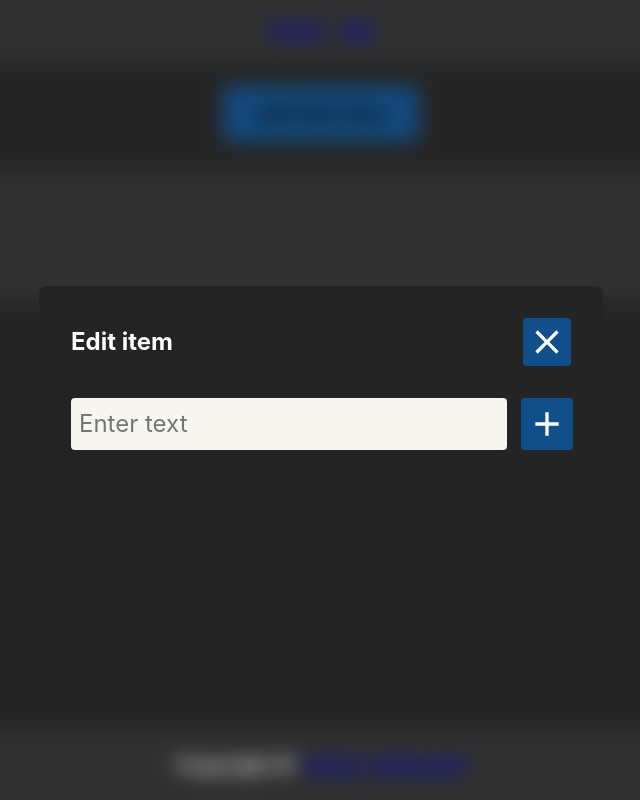
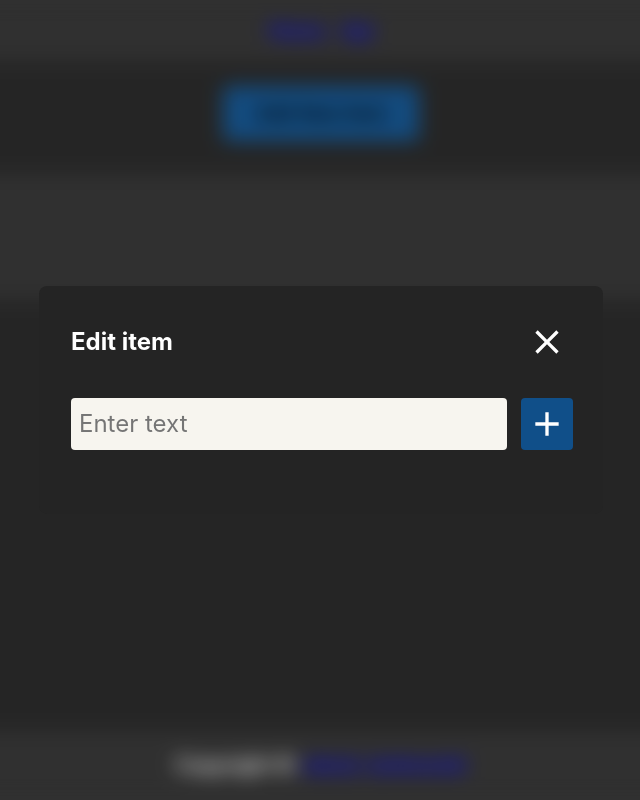
Before and after one commit to TheMankel/Quotable, a React (Vite) app: page / in a window 1280 px wide. Both pictures are taken after a click on the button "Add New Item". Shown: the whole page, without its empty margins (319-959 px from the left). Built offline with nearby package versions, Linux system fonts and the light colour scheme.

Commit message:
Refactored Modal

```diff
--- a/src/components/UI/Modal/Modal.module.css
+++ b/src/components/UI/Modal/Modal.module.css
@@ -23,31 +23,22 @@
   margin: 0;
 }
 
-.nav button {
-  background-color: rgb(var(--main-color));
-  padding: 0.25rem;
-  border-radius: 4px;
+.button {
   cursor: pointer;
   display: flex;
   justify-content: center;
   align-items: center;
-  height: 100%;
-  aspect-ratio: 1;
-  border: none;
+  padding: 0.25rem;
 }
 
-.nav button:hover,
-.nav button:active {
-  background-color: rgba(var(--main-color), 0.75);
+.button:hover,
+.button:active {
+  background-color: rgba(var(--main-color), 0.25);
+  padding: 0.25rem;
+  border-radius: 4px;
 }
 
-.nav button svg {
-  height: 40px;
-  width: 40px;
-  fill: white;
-}
-
-.nav svg {
+.button svg {
   height: 40px;
   width: 40px;
   fill: white;
--- a/src/components/UI/Modal/Modal.tsx
+++ b/src/components/UI/Modal/Modal.tsx
@@ -12,14 +12,14 @@ interface Props {
 
 const Modal = ({ isOpen, title, children, closeHandler }: Props) => {
   const backgroundRef = useRef<HTMLDivElement>(null);
-  const closeRef = useRef<HTMLButtonElement>(null);
+  const closeRef = useRef<HTMLDivElement>(null);
 
-  const closeModal = (e: MouseEvent<HTMLDivElement | HTMLButtonElement>) => {
-    const target = e.target as HTMLDivElement | HTMLButtonElement;
+  const closeModal = (e: MouseEvent<HTMLDivElement>) => {
+    const target = e.target as HTMLDivElement;
 
     if (
       target === backgroundRef.current ||
-      target.closest('button') === closeRef.current
+      target.closest('div') === closeRef.current
     ) {
       closeHandler();
     }
@@ -32,9 +32,9 @@ const Modal = ({ isOpen, title, children, closeHandler }: Props) => {
       <div className={styles.content}>
         <div className={styles.nav}>
           <h2>{title}</h2>
-          <button ref={closeRef} type='button' onClick={closeModal}>
+          <div ref={closeRef} className={styles.button} onClick={closeModal}>
             <CloseIcon />
-          </button>
+          </div>
         </div>
         {children}
       </div>
```
